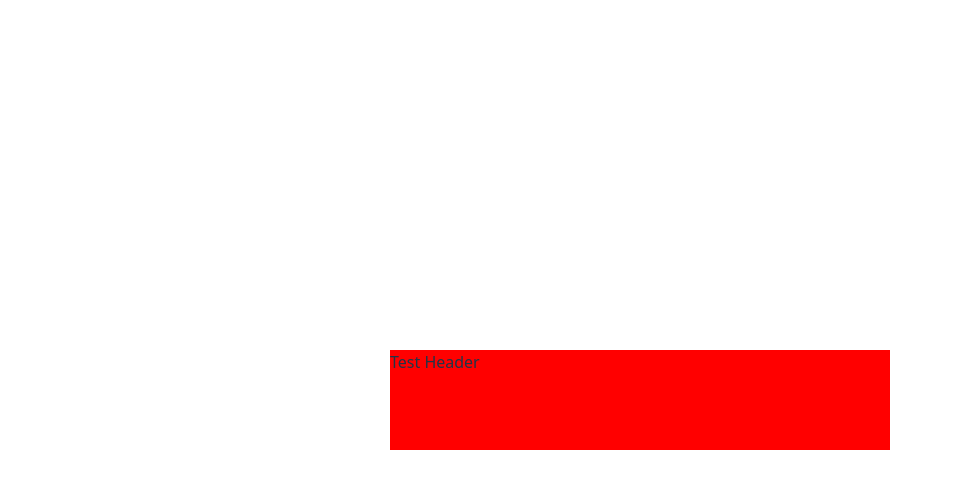
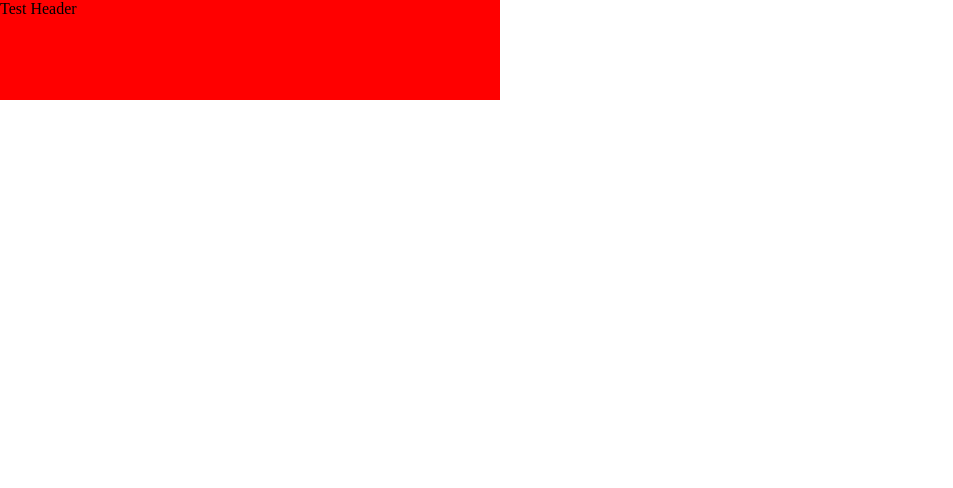
Before and after one commit to smuke/PrimeRide, a React (Vite) app: page / in a window 1280 px wide. Shown: the top 488 px of the page, without its empty margins (0-953 px from the left). Built offline with nearby package versions, Linux system fonts and the light colour scheme.

Commit message:
Add routing

```diff
--- a/src/index.css
+++ b/src/index.css
@@ -1,4 +1,9 @@
-:root {
+body {
+    margin: 0;
+    padding: 0;
+}
+
+/* :root {
     font-family: system-ui, Avenir, Helvetica, Arial, sans-serif;
     line-height: 1.5;
     font-weight: 400;
@@ -65,4 +70,4 @@ button:focus-visible {
     button {
         background-color: #f9f9f9;
     }
-}
+} */
--- a/src/main.tsx
+++ b/src/main.tsx
@@ -1,7 +1,7 @@
 import { StrictMode } from "react";
 import { createRoot } from "react-dom/client";
 import "./index.css";
-import App from "./pages/app/App.tsx";
+import App from "./App.tsx";
 
 createRoot(document.getElementById("root")!).render(
     <StrictMode>
--- a/src/pages/app/App.module.css
+++ /dev/null
@@ -1,5 +0,0 @@
-.center {
-    width: 100vw;
-    display: flex;
-    justify-content: center;
-}
--- a/src/pages/app/App.tsx
+++ /dev/null
@@ -1,12 +0,0 @@
-import classes from "./App.module.css";
-import Header from "../../components/header/Header";
-
-function App() {
-    return (
-        <div className={classes.center}>
-            <Header></Header>
-        </div>
-    );
-}
-
-export default App;
--- /dev/null
+++ b/src/pages/discover/Discover.tsx
@@ -0,0 +1,12 @@
+import Header from "../../components/header/Header";
+import classes from "./Discover.module.css";
+
+function Discover() {
+    return (
+        <>
+            <Header />
+        </>
+    )
+}
+
+export default Discover;
--- a/src/pages/login/Login.tsx
+++ b/src/pages/login/Login.tsx
@@ -0,0 +1,9 @@
+function Login() {
+    return (
+        <>
+            <div>Login</div>
+        </>
+    )
+}
+
+export default Login;
```
Also changed, not shown: package.json (+5 -3 lines), src/App.tsx (added, +16 -0 lines), src/pages/discover/Discover.module.css (added), 1 other file (tests, documents, lock files or other folders).
